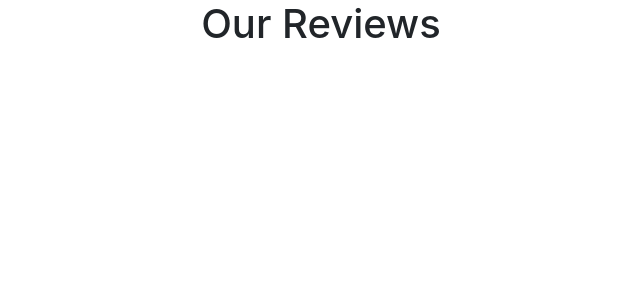
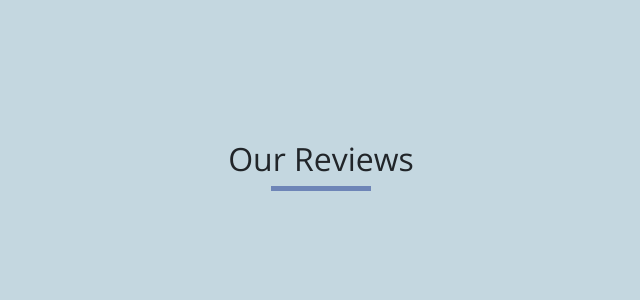
Before and after one commit to ariolam/react-reviews, a React (Create React App) app: page / in a window 1280 px wide. Shown: the top 300 px of the page, without its empty margins (319-959 px from the left). Built offline with nearby package versions, Linux system fonts and the light colour scheme.

Commit message:
Added basic styling

```diff
--- a/public/index.html
+++ b/public/index.html
@@ -9,6 +9,12 @@
       name="description"
       content="Web site created using create-react-app"
     />
+    <link rel="preconnect" href="https://fonts.googleapis.com" />
+    <link rel="preconnect" href="https://fonts.gstatic.com" crossorigin />
+    <link
+      href="https://fonts.googleapis.com/css2?family=Open+Sans&family=Quicksand:wght@300&display=swap"
+      rel="stylesheet"
+    />
     <link rel="apple-touch-icon" href="%PUBLIC_URL%/logo192.png" />
     <link rel="manifest" href="%PUBLIC_URL%/manifest.json" />
     <title>Our Reviews</title>
--- a/src/App.css
+++ b/src/App.css
@@ -1,38 +1,23 @@
-.App {
+:root {
+  --primary-color: #c4d7e0;
+  --secondary-color: #6e85b7;
+  --third-color: #f8f9d7;
+  --paragraph-color: #b2c8df;
+  --font-family-heading: "Open Sans", sans-serif;
+  --font-family-paragraph: "Quicksand", sans-serif;
+}
+body {
   text-align: center;
+  background-color: var(--primary-color);
 }
-
-.App-logo {
-  height: 40vmin;
-  pointer-events: none;
+h2 {
+  font-family: var(--font-family-heading);
+  margin-top: 140px;
 }
-
-@media (prefers-reduced-motion: no-preference) {
-  .App-logo {
-    animation: App-logo-spin infinite 20s linear;
-  }
+.underline {
+  width: 100px;
+  height: 5px;
+  background: var(--secondary-color);
+  margin-left: auto;
+  margin-right: auto;
 }
-
-.App-header {
-  background-color: #282c34;
-  min-height: 100vh;
-  display: flex;
-  flex-direction: column;
-  align-items: center;
-  justify-content: center;
-  font-size: calc(10px + 2vmin);
-  color: white;
-}
-
-.App-link {
-  color: #61dafb;
-}
-
-@keyframes App-logo-spin {
-  from {
-    transform: rotate(0deg);
-  }
-  to {
-    transform: rotate(360deg);
-  }
-}
--- a/src/App.js
+++ b/src/App.js
@@ -3,7 +3,8 @@ import "./App.css";
 function App() {
   return (
     <div className="App">
-      <h1> Our Reviews </h1>
+      <h2> Our Reviews </h2>
+      <div className="underline"></div>
     </div>
   );
 }
```
